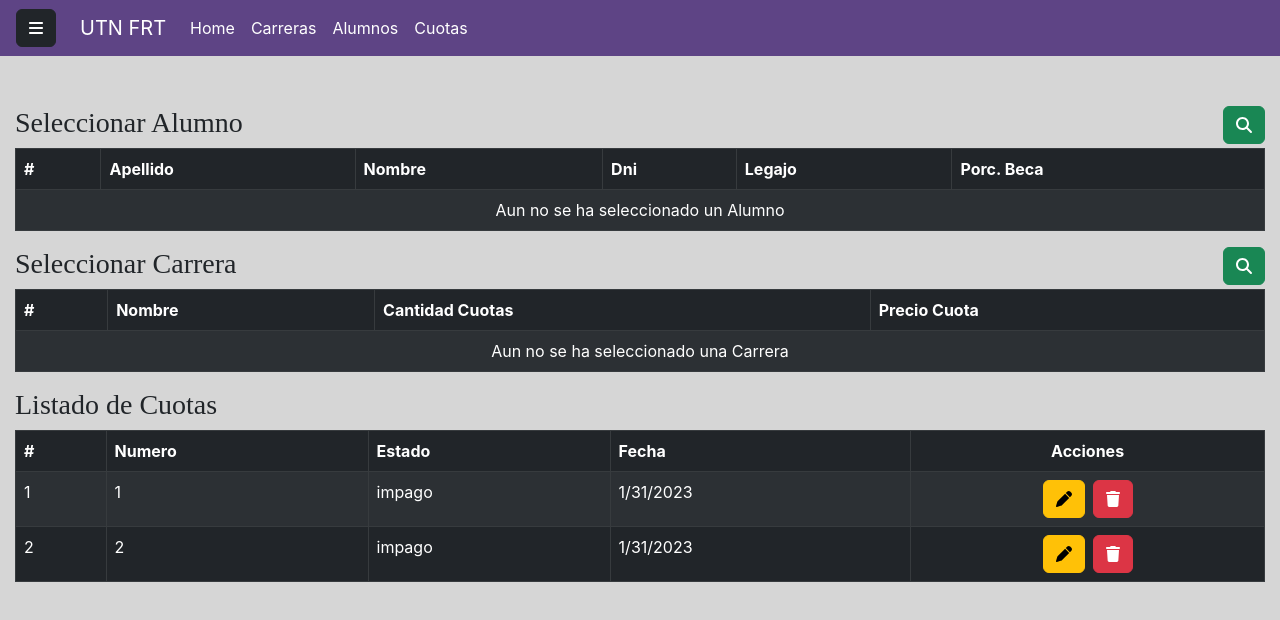
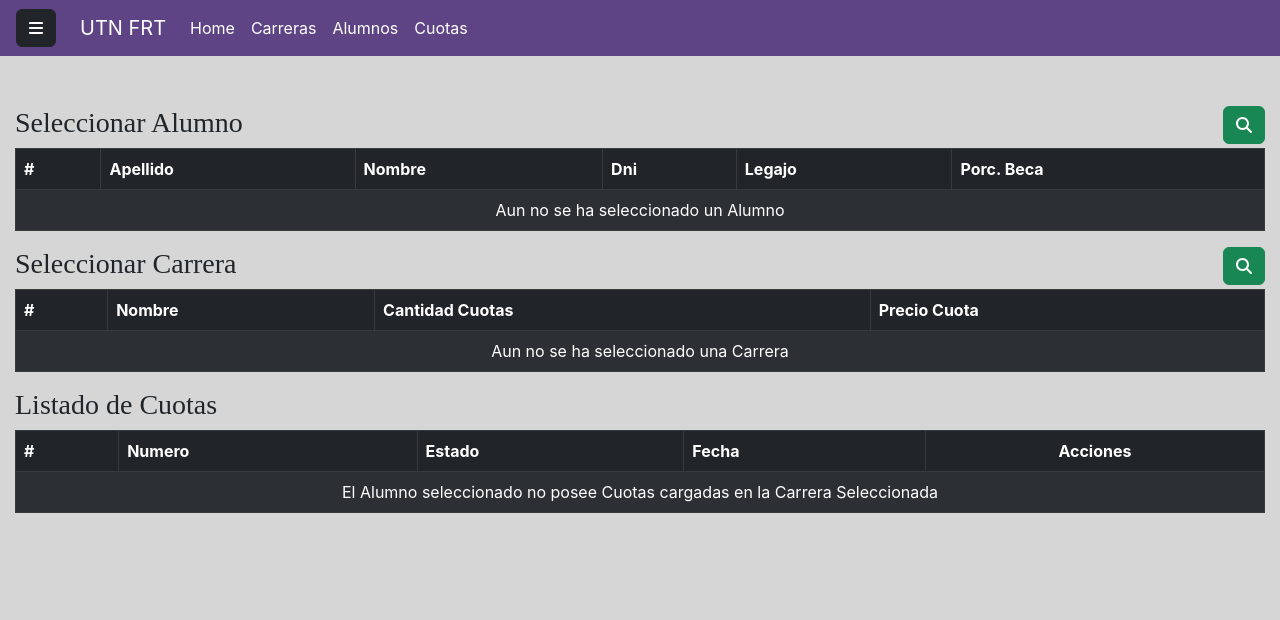
Before and after one commit to JassanBraian/cobranzas-front, a React (Create React App) app: page /cuotas in a window 1280 px wide. Shown: the top 620 px of the page. Built offline with nearby package versions, Linux system fonts and the light colour scheme; data requests are answered from the project's data file.

Commit message:
cascade carrera cuota ready, without autogenerate number of cuota

```diff
--- a/src/components/cuota/base/CuotaList.jsx
+++ b/src/components/cuota/base/CuotaList.jsx
@@ -4,16 +4,25 @@ import DeleteCuotaModal from '../modals/DeleteCuotaModal';
 import CuotaContext from '../../../context/cuota/CuotaContext';
 import { Table } from 'react-bootstrap';
 import CuotaItem from './CuotaItem';
+import CarreraContext from '../../../context/carrera/CarrerasContext';
+import AlumnoContext from '../../../context/alumno/AlumnoContext';
 
 const CuotaList = () => {
 
-    const { getCuotas, cuotas } = useContext(CuotaContext);
+    const { getCuotasByAlumAndCarr, cuotas, clearCuotas } = useContext(CuotaContext);
     const [showEditCuotaModal, setShowEditCuotaModal] = useState(false);
     const [showDeleteCuotaModal, setShowDeleteCuotaModal] = useState(false);
 
+    const { currentAlumno } = useContext(AlumnoContext);
+    const { currentCarrera } = useContext(CarreraContext);
+
     useEffect(() => {
-        getCuotas();
-    }, [])
+        clearCuotas();
+    }, []);
+
+    useEffect(() => {
+        getCuotasByAlumAndCarr(currentAlumno.id, currentCarrera.id);
+    }, [currentCarrera]);
 
     const openEditModal = () => {
         setShowEditCuotaModal(true);
@@ -43,7 +52,7 @@ const CuotaList = () => {
                 </thead>
                 <tbody>
                     {
-                        cuotas ?
+                        cuotas && cuotas.length > 0 ?
                             cuotas.map((cuota, index) =>
                                 <CuotaItem
                                     cuota={cuota}
@@ -55,8 +64,8 @@ const CuotaList = () => {
                             )
                             :
                             <tr>
-                                <td colSpan={4} className="text-center">
-                                    No hay cuotas cargadas
+                                <td colSpan={5} className="text-center">
+                                    El Alumno seleccionado no posee Cuotas cargadas en la Carrera Seleccionada
                                 </td>
                             </tr>
                     }
--- a/src/context/cuota/CuotaProvider.jsx
+++ b/src/context/cuota/CuotaProvider.jsx
@@ -85,6 +85,8 @@ const CuotaProvider = ({ children }) => {
         }
     }
 
+    const clearCuotas = () => setValues({ ...values, cuotas: [] });
+
     return (
         <CuotaContext.Provider value={{
             ...values,
@@ -93,7 +95,8 @@ const CuotaProvider = ({ children }) => {
             getCuota,
             addCuota,
             updateCuota,
-            deleteCuota
+            deleteCuota,
+            clearCuotas
         }}>
             {children}
         </CuotaContext.Provider>
```
